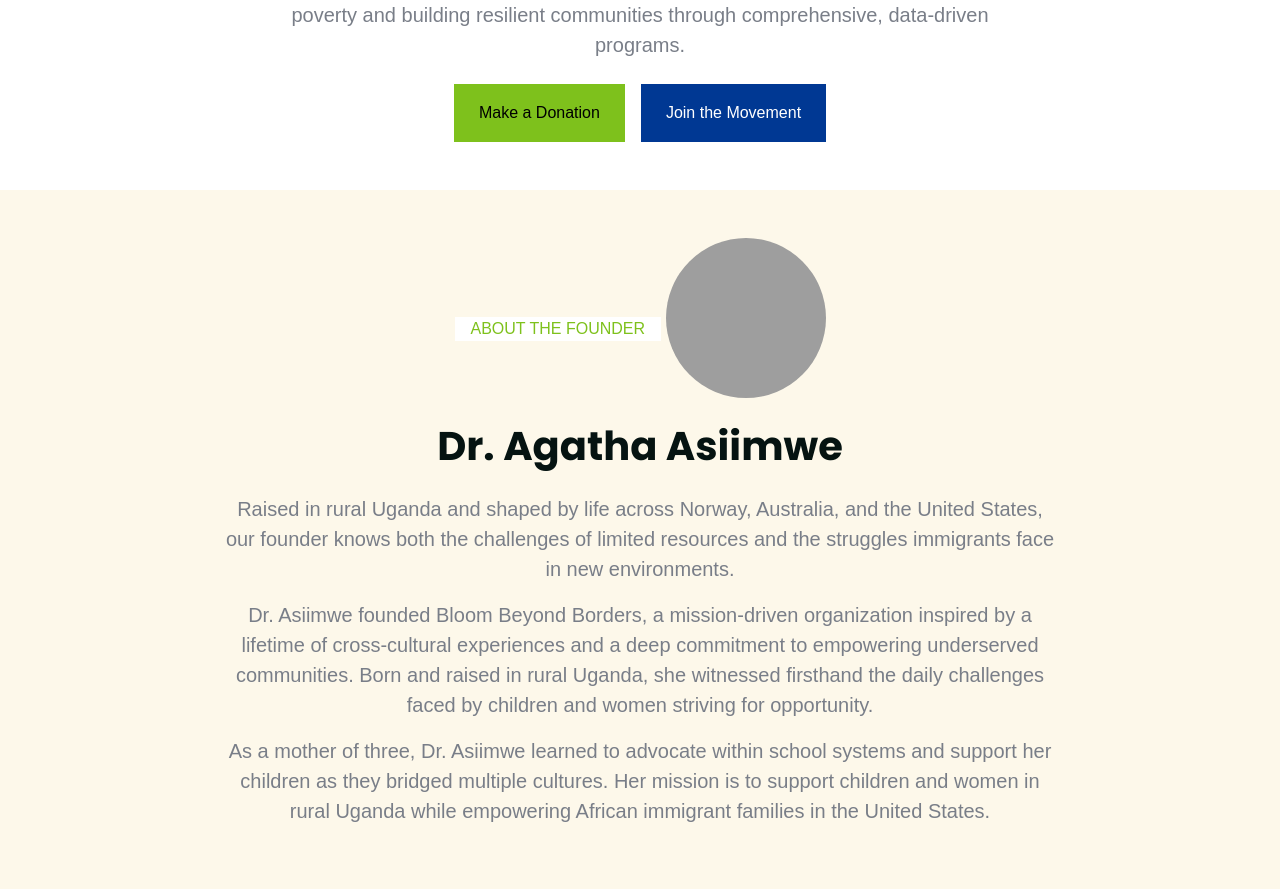
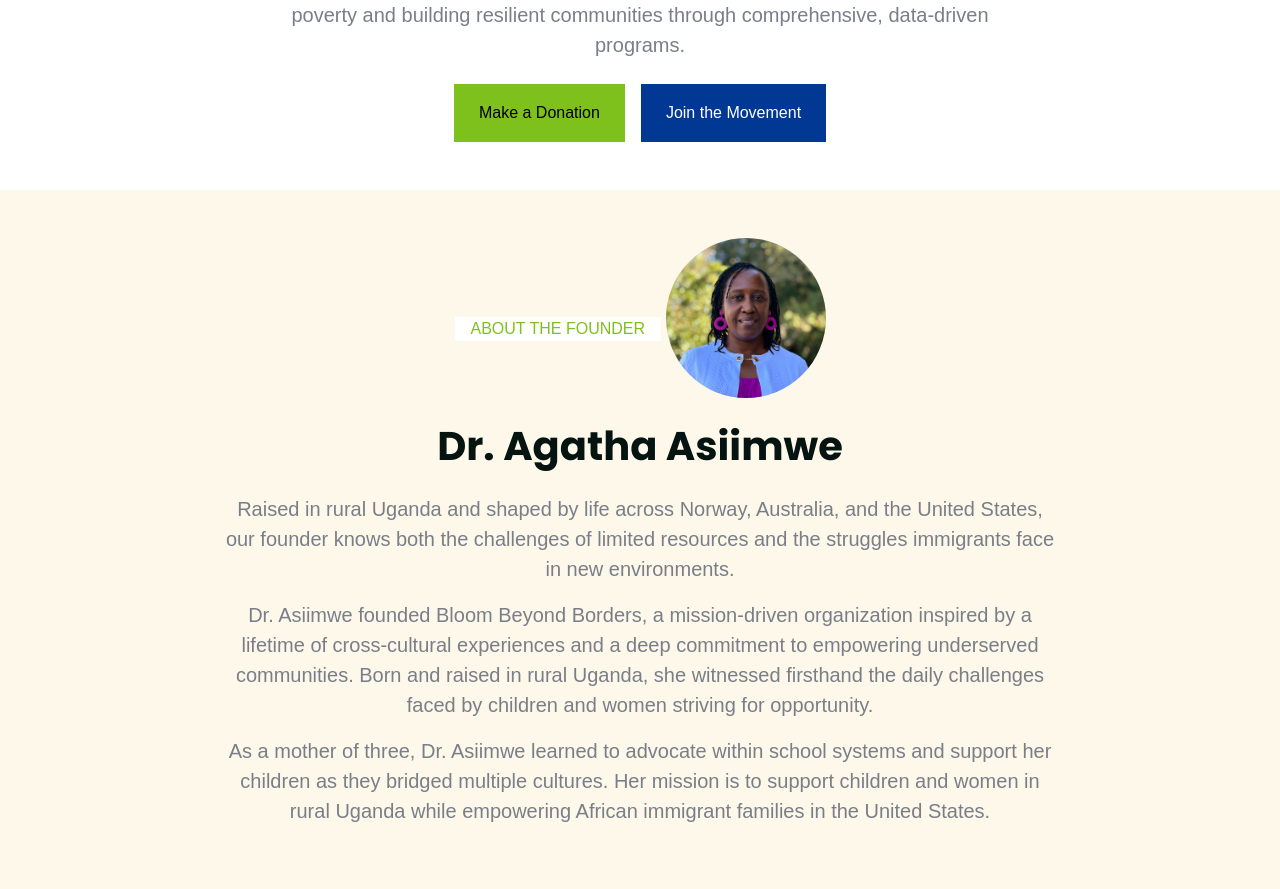
Before and after one commit to barakhubs/Bloom, a PHP site: page /our-story in a window 1280 px wide. Shown: the part 737-1626 px from the top of the page. Run offline with PHP 8.4, Linux system fonts and the light colour scheme; data that the repository does not hold is empty; some libraries are stand-ins or nearby versions; grey boxes are pictures that could not be loaded.

Commit message:
fix: point founder photo at IMG_4089.jpeg (file extension mismatch)
Co-Authored-By: Claude Opus 5.5 <noreply@anthropic.com>

```diff
--- a/app/Views/story/index.php
+++ b/app/Views/story/index.php
@@ -27,7 +27,7 @@ require dirname(__DIR__) . '/partials/page-header.php';
         <div class="row justify-content-center">
             <div class="col-lg-9 text-center">
                 <p class="section-title bg-white text-center text-primary px-3">About the Founder</p>
-                <img class="rounded-circle mb-4" style="width:160px;height:160px;object-fit:cover;object-position:top center;" src="/img/IMG_4089.jpg" alt="Dr. Agatha Asiimwe">
+                <img class="rounded-circle mb-4" style="width:160px;height:160px;object-fit:cover;object-position:top center;" src="/img/IMG_4089.jpeg" alt="Dr. Agatha Asiimwe">
                 <h2 class="display-6 mb-4">Dr. Agatha Asiimwe</h2>
                 <p class="fs-5">Raised in rural Uganda and shaped by life across Norway, Australia, and the United States, our founder knows both the challenges of limited resources and the struggles immigrants face in new environments.</p>
                 <p class="fs-5">Dr. Asiimwe founded Bloom Beyond Borders, a mission-driven organization inspired by a lifetime of cross-cultural experiences and a deep commitment to empowering underserved communities. Born and raised in rural Uganda, she witnessed firsthand the daily challenges faced by children and women striving for opportunity.</p>
```
